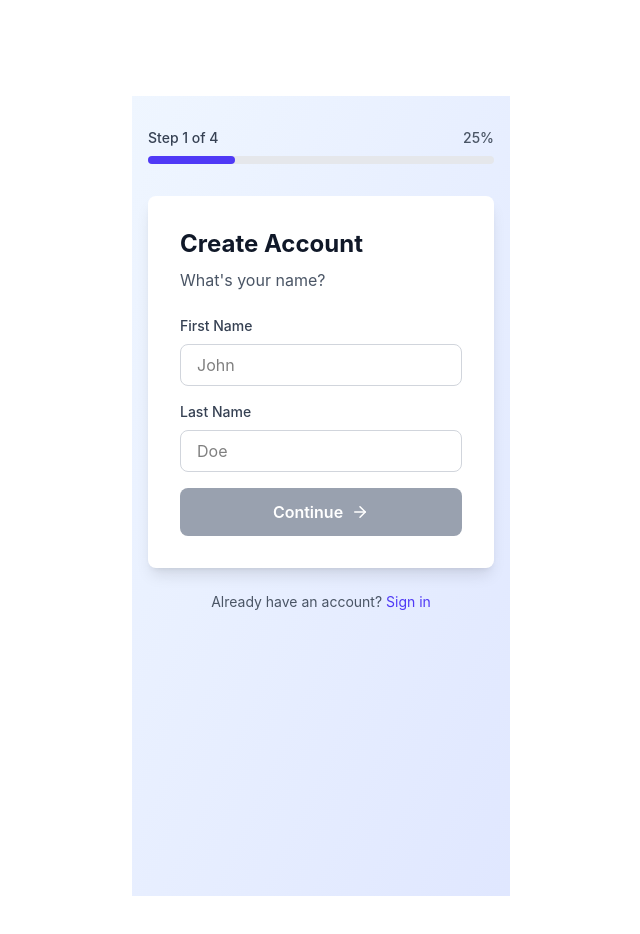
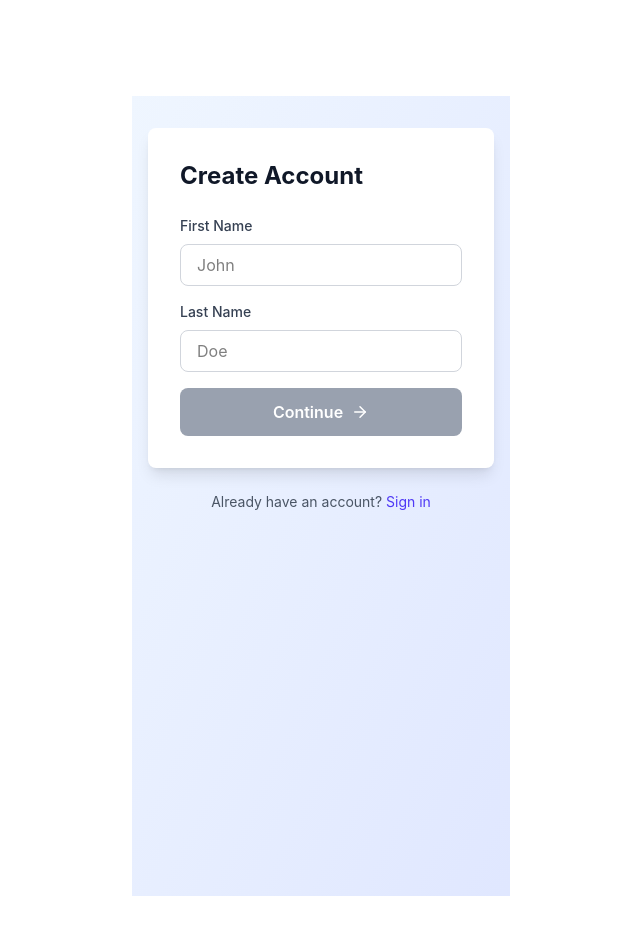
Before and after one commit to Teamthy/mastergo_pr, a Next.js app in the folder frontend/: page /auth/signup in a window 1280 px wide. Shown: the top 934 px of the page, without its empty margins (319-959 px from the left). Built offline with nearby package versions, Linux system fonts and the light colour scheme.

Commit message:
feat(signup): improve signup layout structure

```diff
--- a/frontend/app/auth/signup/layout.tsx
+++ b/frontend/app/auth/signup/layout.tsx
@@ -24,27 +24,13 @@ export default function SignupLayout({ children }: { children: React.ReactNode }
   return (
     <div className="min-h-screen bg-gradient-to-br from-blue-50 to-indigo-100">
       <div className="container mx-auto px-4 py-8">
-        {/* Progress Bar */}
-        <div className="max-w-md mx-auto mb-8">
-          <div className="flex justify-between mb-2">
-            <span className="text-sm font-medium text-gray-700">
-              {currentStep === 'completed' ? 'Complete!' : `Step ${stepNumber} of 4`}
-            </span>
-            <span className="text-sm font-medium text-gray-600">{progress}%</span>
-          </div>
-          <div className="w-full bg-gray-200 rounded-full h-2">
-            <div
-              className="bg-indigo-600 h-2 rounded-full transition-all duration-300"
-              style={{ width: `${progress}%` }}
-            />
-          </div>
-        </div>
+
 
         {/* Signup Form Card */}
         <div className="max-w-md mx-auto bg-white rounded-lg shadow-lg p-8">
           <h1 className="text-2xl font-bold text-gray-900 mb-2">Create Account</h1>
           <p className="text-gray-600 mb-6">
-            {currentStep === 'name' && "What's your name?"}
+
             {currentStep === 'credentials' && 'Set up your password'}
             {currentStep === 'otp' && 'Verify your email'}
             {currentStep === 'profile' && 'Complete your profile'}
```
